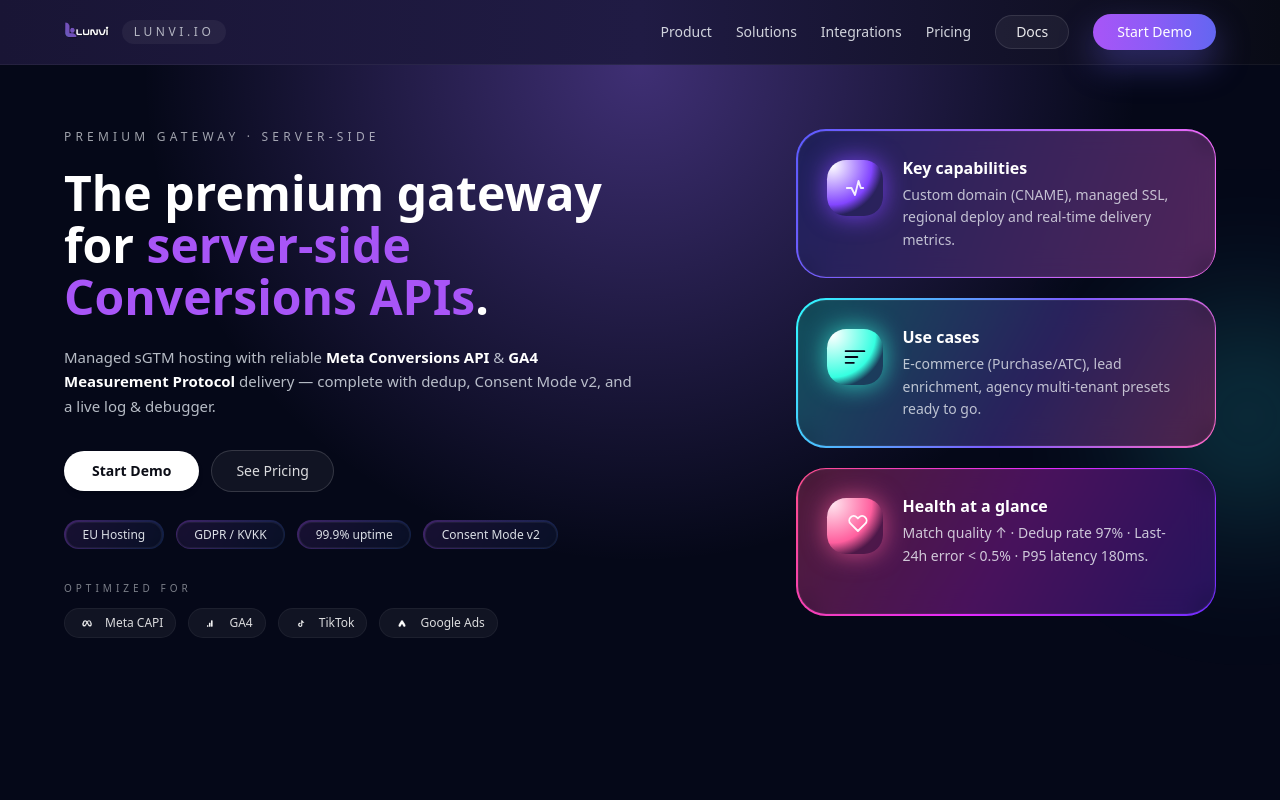
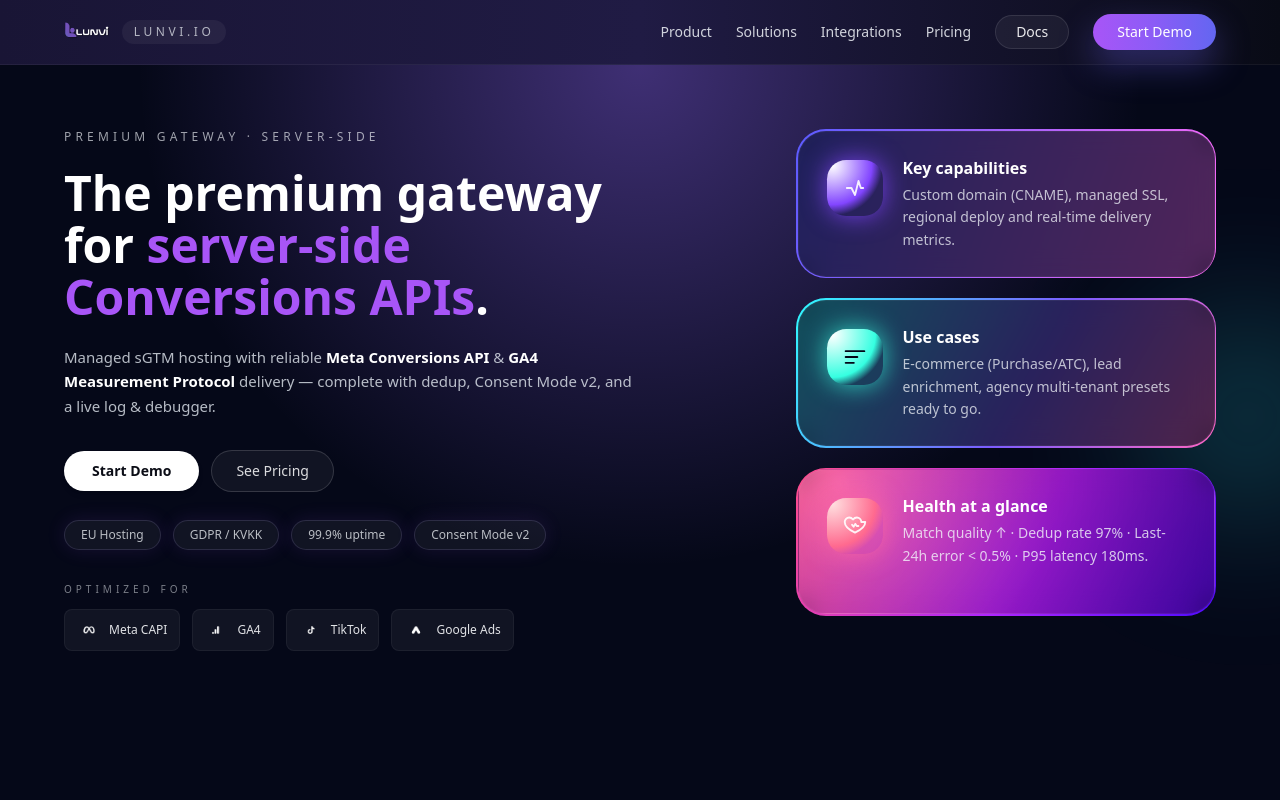
Before and after one commit to tugbaarslanw/lunvi-io, a Next.js app: page / in a window 1280 px wide. Shown: the top 800 px of the page. Built offline with nearby package versions, Linux system fonts and the light colour scheme.

Commit message:
Update page.tsx

```diff
--- a/app/page.tsx
+++ b/app/page.tsx
@@ -92,7 +92,7 @@
                 & debugger.
               </p>
 
-              {/* CTA (büyütülmüş) */}
+              {/* CTA */}
               <div className="mt-8 flex flex-wrap items-center gap-3">
                 <button className="rounded-full bg-white px-7 py-2.5 text-sm font-semibold text-[#0b0d16] shadow-md hover:shadow-lg transition">
                   Start Demo
@@ -102,17 +102,15 @@
                 </button>
               </div>
 
-              {/* chips - neon kaplı */}
+              {/* chips */}
               <div className="mt-7 flex flex-wrap gap-3">
                 {["EU Hosting", "GDPR / KVKK", "99.9% uptime", "Consent Mode v2"].map(
                   (item) => (
                     <span
                       key={item}
-                      className="rounded-full bg-[linear-gradient(120deg,rgba(168,85,247,0.35),rgba(59,130,246,0.2))] p-[1.5px]"
+                      className="rounded-full bg-white/5 px-4 py-1.5 text-xs text-slate-100/75 border border-[rgba(196,181,253,0.15)] shadow-[0_0_20px_rgba(168,85,247,0.12)]"
                     >
-                      <span className="block rounded-full bg-[#050818]/65 px-4 py-1 text-xs text-slate-100/90 border border-white/5 backdrop-blur-sm">
                       {item}
-                      </span>
                     </span>
                   )
                 )}
@@ -124,49 +122,56 @@
                   Optimized for
                 </p>
                 <div className="flex flex-wrap gap-3">
-                  {/* /public/logos/meta-capi.png */}
-                  <div className="flex items-center gap-2 rounded-full bg-white/5 px-3 py-1 border border-white/5">
+                  {/* Meta CAPI */}
+                  <div className="flex items-center gap-2 rounded-lg bg-white/5 border border-white/5 px-3 py-2">
+                    <div className="relative h-6 w-6">
                       <Image
                         src="/logos/meta-capi.png"
                         alt="Meta CAPI"
-                      width={20}
-                      height={20}
-                      className="h-5 w-5 object-contain"
+                        fill
+                        className="object-contain"
                       />
-                    <span className="text-xs text-white/85">Meta CAPI</span>
                     </div>
-                  {/* /public/logos/ga4.png */}
-                  <div className="flex items-center gap-2 rounded-full bg-white/5 px-3 py-1 border border-white/5">
+                    <span className="text-xs text-slate-50/90">Meta CAPI</span>
+                  </div>
+
+                  {/* GA4 */}
+                  <div className="flex items-center gap-2 rounded-lg bg-white/5 border border-white/5 px-3 py-2">
+                    <div className="relative h-6 w-6">
                       <Image
                         src="/logos/ga4.png"
                         alt="GA4"
-                      width={20}
-                      height={20}
-                      className="h-5 w-5 object-contain"
+                        fill
+                        className="object-contain"
                       />
-                    <span className="text-xs text-white/85">GA4</span>
                     </div>
-                  {/* /public/logos/tiktok.png */}
-                  <div className="flex items-center gap-2 rounded-full bg-white/5 px-3 py-1 border border-white/5">
+                    <span className="text-xs text-slate-50/90">GA4</span>
+                  </div>
+
+                  {/* TikTok */}
+                  <div className="flex items-center gap-2 rounded-lg bg-white/5 border border-white/5 px-3 py-2">
+                    <div className="relative h-6 w-6">
                       <Image
                         src="/logos/tiktok.png"
                         alt="TikTok"
-                      width={20}
-                      height={20}
-                      className="h-5 w-5 object-contain"
+                        fill
+                        className="object-contain"
                       />
-                    <span className="text-xs text-white/85">TikTok</span>
                     </div>
-                  {/* /public/logos/google-ads.png */}
-                  <div className="flex items-center gap-2 rounded-full bg-white/5 px-3 py-1 border border-white/5">
+                    <span className="text-xs text-slate-50/90">TikTok</span>
+                  </div>
+
+                  {/* Google Ads */}
+                  <div className="flex items-center gap-2 rounded-lg bg-white/5 border border-white/5 px-3 py-2">
+                    <div className="relative h-6 w-6">
                       <Image
                         src="/logos/google-ads.png"
                         alt="Google Ads"
-                      width={20}
-                      height={20}
-                      className="h-5 w-5 object-contain"
+                        fill
+                        className="object-contain"
                       />
-                    <span className="text-xs text-white/85">Google Ads</span>
+                    </div>
+                    <span className="text-xs text-slate-50/90">Google Ads</span>
                   </div>
                 </div>
               </div>
@@ -232,14 +237,14 @@
                 </div>
               </div>
 
-              {/* CARD 3 – geri alınmış cam renk */}
-              <div className="relative rounded-[30px] bg-[linear-gradient(120deg,#ff4d8a_0%,#e629ff_50%,#6d2dff_100%)] p-[1.5px]">
-                <div className="relative rounded-[28px] bg-[#060918]/70 backdrop-blur-md border border-white/5 px-7 py-6 flex gap-5 min-h-[145px]">
-                  {/* neon heart icon */}
-                  <div className="mt-1 h-14 w-14 rounded-[1.2rem] bg-[radial-gradient(circle_at_10%_10%,#ffe5ef,_#ff5f9e_55%,rgba(255,95,158,0)_75%)] flex items-center justify-center shadow-[0_0_25px_rgba(255,95,158,0.7)]">
+              {/* CARD 3 */}
+              <div className="relative rounded-[30px] bg-[linear-gradient(120deg,#ff4d8a_0%,#b026ff_55%,#4f0aff_100%)] p-[1.5px]">
+                <div className="relative rounded-[28px] bg-[radial-gradient(circle_at_10%_10%,rgba(255,176,190,0.3),rgba(92,0,84,0.35)_55%,rgba(38,0,58,0.5)_100%)] backdrop-blur-md border border-white/5 px-7 py-6 flex gap-5 min-h-[145px]">
+                  {/* neon icon */}
+                  <div className="mt-1 h-14 w-14 rounded-[1.2rem] bg-[radial-gradient(circle_at_10%_10%,#ffe0e0,_#ff6a8f_60%,rgba(255,153,106,0)_75%)] flex items-center justify-center shadow-[0_0_25px_rgba(255,106,160,0.75)]">
                     <svg
                       xmlns="http://www.w3.org/2000/svg"
-                      className="h-7 w-7 text-white/95"
+                      className="h-7 w-7 text-white/90"
                       viewBox="0 0 24 24"
                       fill="none"
                       stroke="currentColor"
@@ -247,7 +252,9 @@
                       strokeLinecap="round"
                       strokeLinejoin="round"
                     >
-                      <path d="M20.8 4.6c-1.5-1.5-3.9-1.5-5.4 0l-.9.9-.9-.9c-1.5-1.5-3.9-1.5-5.4 0-1.5 1.5-1.5 3.9 0 5.4l6.3 6.3 6.3-6.3c1.5-1.5 1.5-3.9 0-5.4z" />
+                      {/* kalp + sağlık tarzı */}
+                      <path d="M20.8 8.6c0 4.7-6.2 7.9-8.8 9.1-2.6-1.2-8.8-4.4-8.8-9.1 0-2.2 1.7-3.9 3.8-3.9 1.5 0 2.6.8 3.3 1.7.7-.9 1.8-1.7 3.3-1.7 2.1 0 3.8 1.7 3.8 3.9z" />
+                      <path d="m9.5 11 1.3 1.6 1.4-2.4 1.3 1.8h1.4" />
                     </svg>
                   </div>
                   <div className="flex-1">
```
Lines whose indentation alone changed are shown as unchanged.
